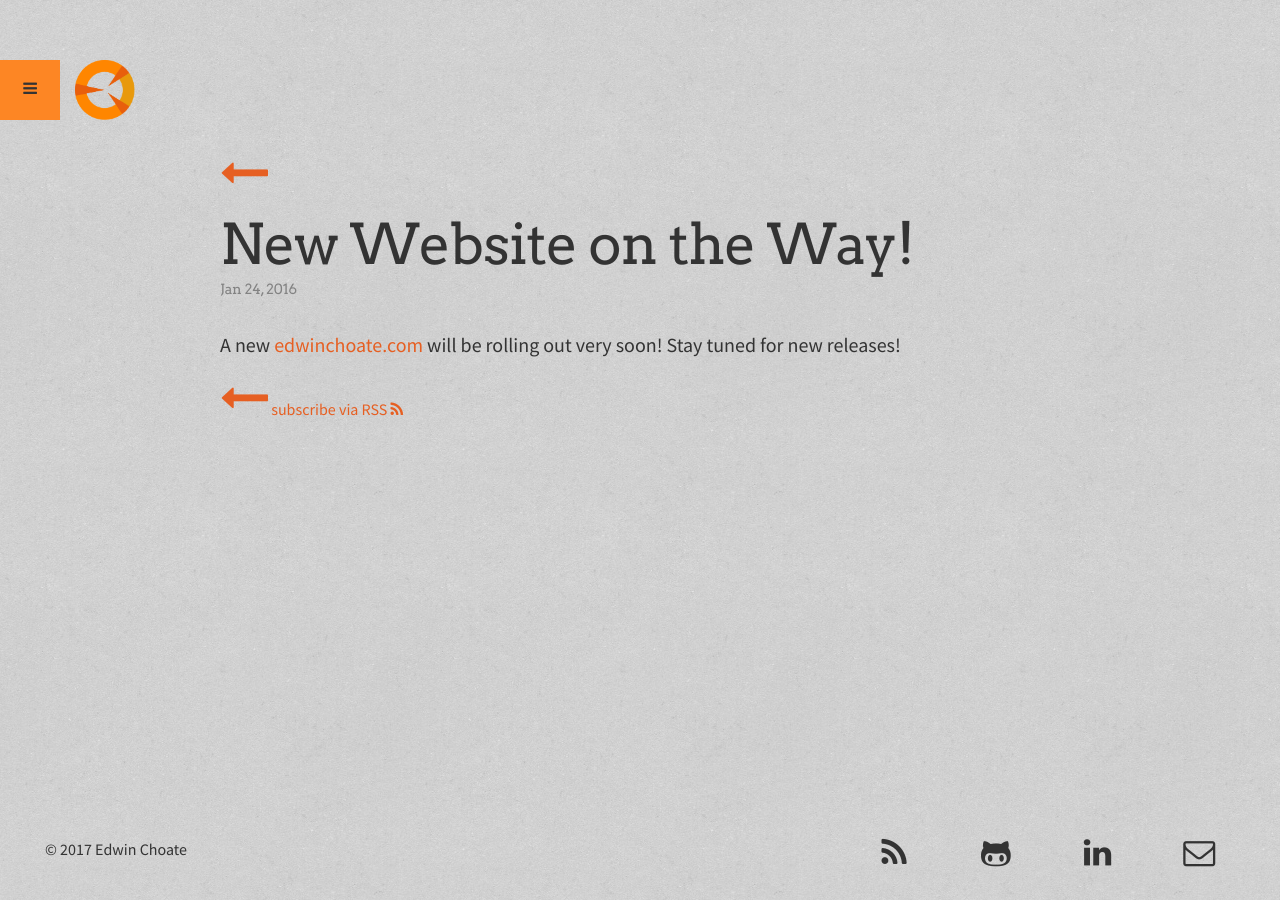
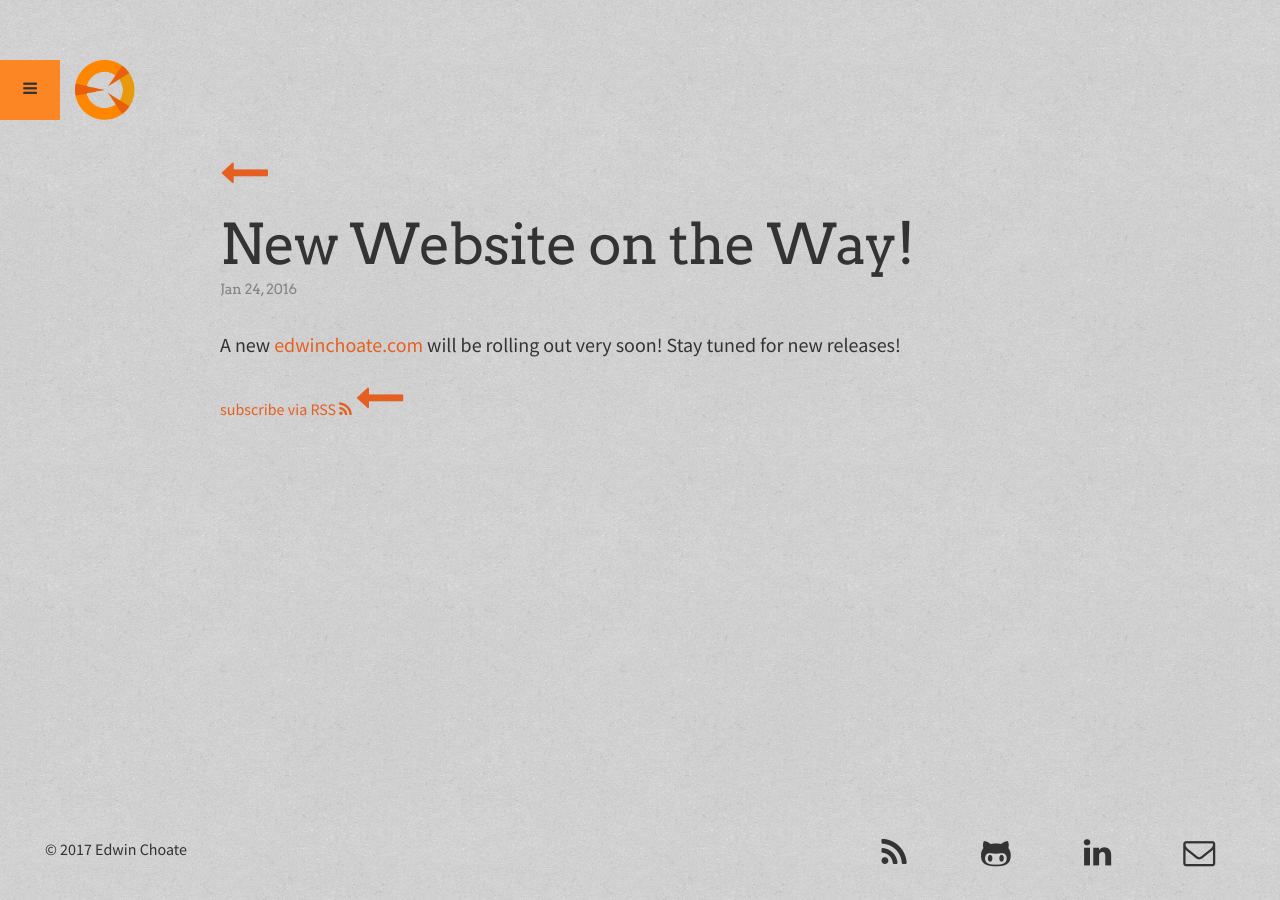
Before and after one commit to edwinchoate/edwinchoate.github.io, a Jekyll site: the page built from _posts/2016-01-24-new-website-on-the-way.md, in a window 1280 px wide. Built offline with Jekyll 4.4.1, drawn with Linux system fonts in a browser that asks for light colours.

Commit message:
Update post.html

```diff
--- a/_layouts/post.html
+++ b/_layouts/post.html
@@ -11,7 +11,8 @@
 
   <div class="post-content" itemprop="articleBody">
     {{ content }}
-    <a href="/blog/"><i class="back-arrow fa fa-long-arrow-left fa-3x"></i></a></li> <a href="/feed.xml">subscribe via RSS <i class="fa fa-rss"></i></a>
+    <a href="/feed.xml">subscribe via RSS <i class="fa fa-rss"></i></a>
+    <a href="/blog/"><i class="back-arrow fa fa-long-arrow-left fa-3x"></i></a></li>
   </div>
 
 </article>
```
